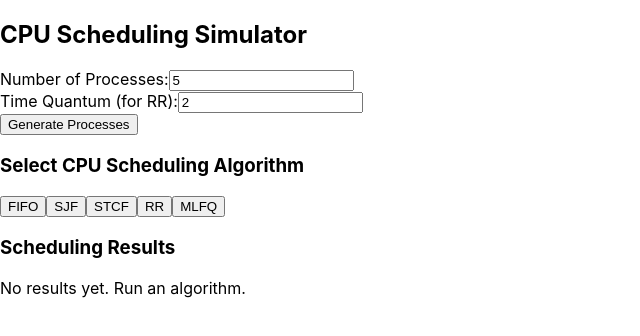
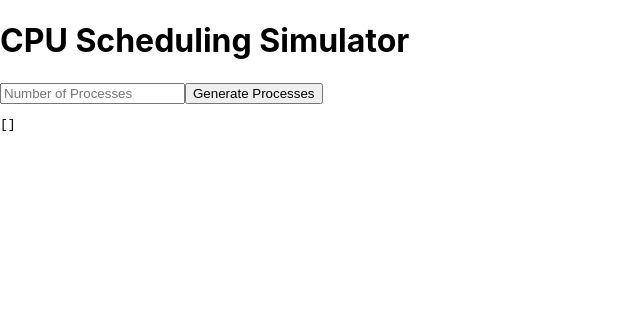
Before and after one commit to nicolettran/cs540_project1, a React (Create React App) app: page / in a window 1280 px wide. Shown: the top 336 px of the page, without its empty margins (0-640 px from the left). Built offline with nearby package versions, Linux system fonts and the light colour scheme.

Commit message:
Rework - Organization,  processGenerator and App update

```diff
--- a/src/App.js
+++ b/src/App.js
@@ -1,5 +1,4 @@
-// App.js
-import React, { useState } from "react";
+/*import React, { useState } from "react";
 import InputForm from "./components/InputForm";
 import AlgorithmSelector from "./components/AlgorithmSelector";
 import ResultsDisplay from "./components/ResultsDisplay";
@@ -53,3 +52,30 @@ function App() {
 }
 
 export default App;
+*/
+
+import { useState } from "react";
+import { generateProcesses } from "../utils/processGenerator";
+
+export default function Home() {
+  const [numProcesses, setNumProcesses] = useState(0);
+  const [processes, setProcesses] = useState([]);
+
+  const handleGenerate = () => {
+    const generatedProcesses = generateProcesses(numProcesses);
+    setProcesses(generatedProcesses);
+  };
+
+  return (
+    <div>
+      <h1>CPU Scheduling Simulator</h1>
+      <input
+        type="number"
+        placeholder="Number of Processes"
+        onChange={(e) => setNumProcesses(parseInt(e.target.value))}
+      />
+      <button onClick={handleGenerate}>Generate Processes</button>
+      <pre>{JSON.stringify(processes, null, 2)}</pre>
+    </div>
+  );
+}
--- /dev/null
+++ b/src/utils/processGenerator.js
@@ -0,0 +1,11 @@
+export const generateProcesses = (numProcesses) => {
+    const processes = [];
+    for (let i = 1; i <= numProcesses; i++) {
+      processes.push({
+        processId: i,
+        arrivalTime: Math.floor(Math.random() * 10), // Random arrival time between 0 and 9
+        burstTime: Math.floor(Math.random() * 10) + 1, // Random burst time between 1 and 10
+      });
+    }
+    return processes;
+  };
```
Also changed, not shown: src/components/Chart.js (added), src/styles/App.css (renamed from src/App.css).
